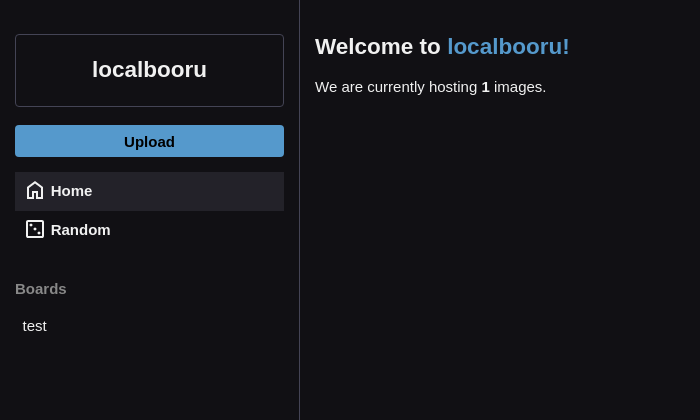
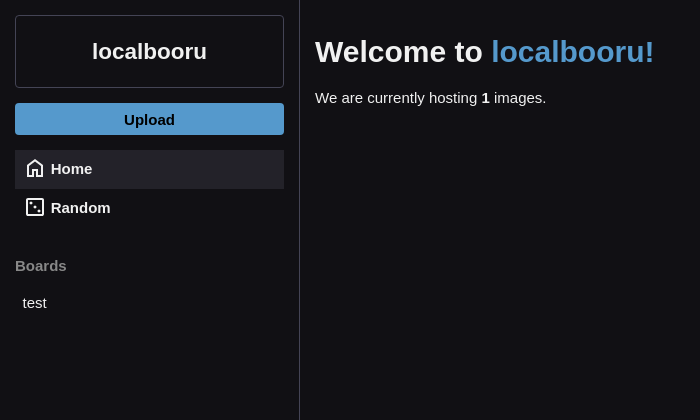
Before and after one commit to lucoalove/localbooru, a PHP site: page / in a window 1280 px wide. Shown: the top 420 px of the page, without its empty margins (0-700 px from the left). Run offline with PHP 8.4, Linux system fonts and the light colour scheme.

Commit message:
Add files via upload

```diff
--- a/index.php
+++ b/index.php
@@ -6,9 +6,9 @@
 		body { font-family: sans-serif; margin: 0; display: grid; grid-template-columns: 20em 1fr; min-height: 100vh; font-size: 15px; color: #f1f1f1; background: #111014; }
 		img, video { height: 200px; border: 2px solid transparent; }
 
-		h1 { padding: 1em; border: 1px solid #445; text-align: center; border-radius: 4px; }
+		a { text-decoration: none; }
 
-		a { text-decoration: none; }
+		header { padding: 1em; border: 1px solid #445; text-align: center; border-radius: 4px; font-size: 1.5em; font-weight: 700; }
 
 		main { padding: 1em; }
 
@@ -37,7 +37,7 @@
 
 	<aside>
 		<div style="position: sticky; top: 0; padding: 1em;">
-			<h1>localbooru</h1>
+			<header>localbooru</header>
 
 			<a href="/" style="text-align: center; background: #59c; color: black; font-weight: 700; margin: 1em 0; border-radius: 4px;">Upload</a>
 
@@ -112,13 +112,13 @@
 
 				// home
 
-				echo "<h2>Welcome to <span style='color: #59c;'>localbooru!</span></h2><p>We are currently hosting <strong>$item_files_count</strong> images.</p>";
+				echo "<h1>Welcome to <span style='color: #59c;'>localbooru!</span></h1><p>We are currently hosting <strong>$item_files_count</strong> images.</p>";
 
 			} else if (count($uri_elements) == 2) {
 
 				// all items in a board
 
-				echo "<h2>$uri_elements[1]</h2>";
+				echo "<h1>$uri_elements[1]</h1>";
 
 				addBoardItems($uri_elements[1]);
 
@@ -139,7 +139,8 @@
 					echo "<video style='background: #050507; width: 100%; height: 80vh;' controls src='$file'></video>";
 				}
 
-				echo "<h2>$uri_elements[1]/$uri_elements[2]</h2>";
+				echo "<h1>" . ucwords(str_replace("_", " ", substr($uri_elements[2], 0, strpos($uri_elements[2], ".")))) . "</h1>";
+				echo "<p style='color: #445;'>$uri_elements[1]/$uri_elements[2]</p>";
 			}
 		?>
 	</main>
```
